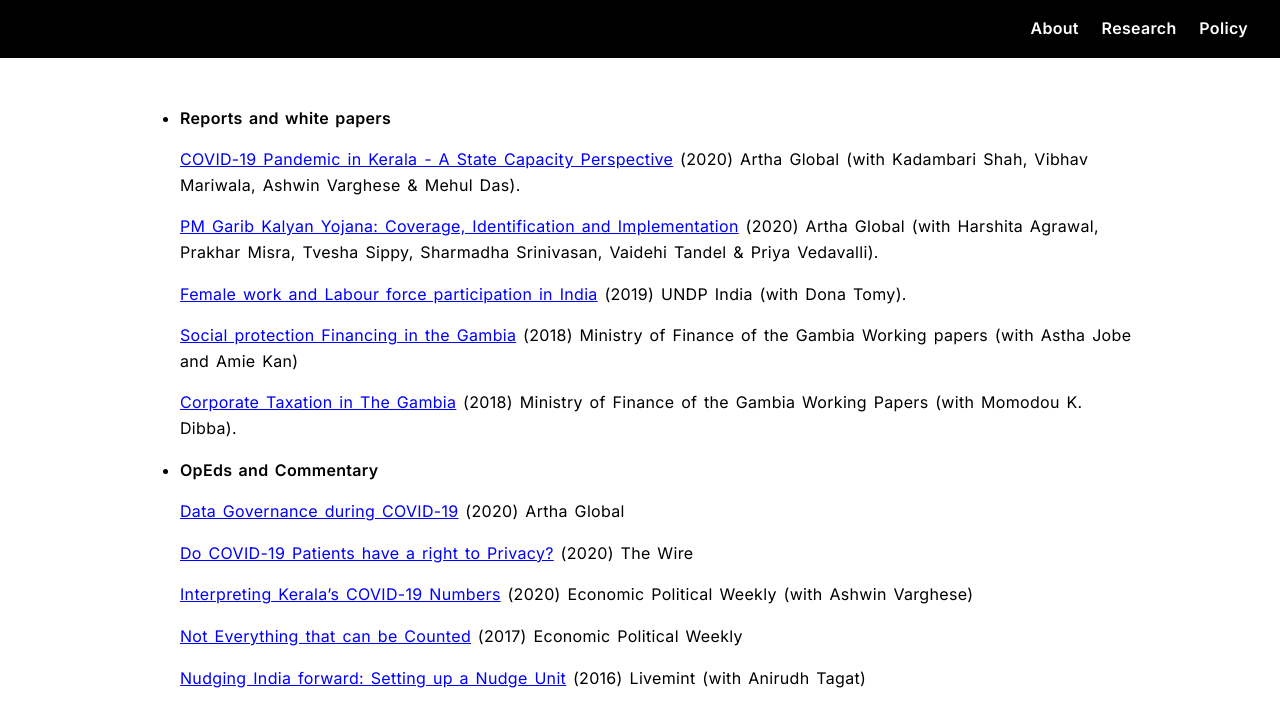
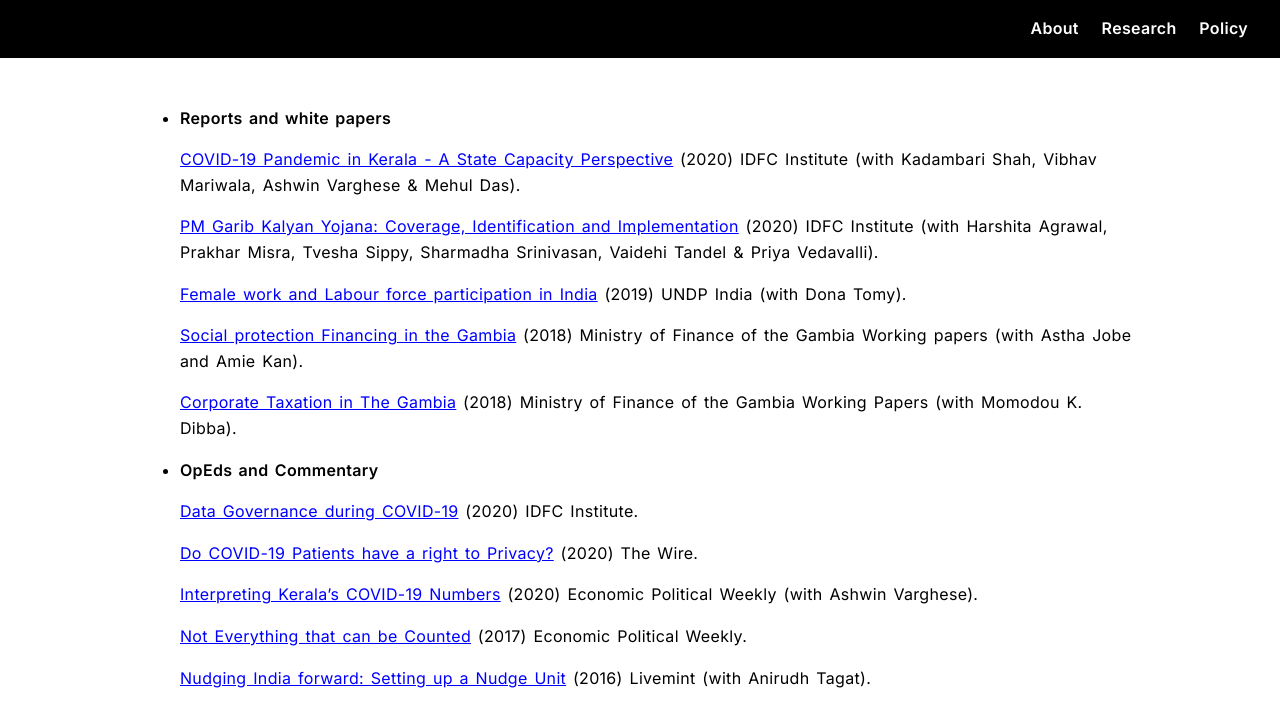
Before and after one commit to snehapmenon/snehapmenon.github.io, a Jekyll site: the page built from policy.md, in a window 1280 px wide. Shown: the top 727 px of the page. Built offline with Jekyll 4.4.1, drawn with Linux system fonts in a browser that asks for light colours.

Commit message:
Update policy.md

```diff
--- a/policy.md
+++ b/policy.md
@@ -7,25 +7,25 @@ permalink: /policy.html
 
 - **Reports and white papers**
 
-  <a href="https://artha.global/working-paper/the-first-wave-of-covid-19-in-kerala-a-state-capacity-perspective/" style="color: blue; " target="_blank"  rel="noopener noreferrer" >COVID-19 Pandemic in Kerala - A State Capacity Perspective</a> (2020) Artha Global (with Kadambari Shah, Vibhav Mariwala, Ashwin Varghese & Mehul Das).
+  <a href="https://artha.global/working-paper/the-first-wave-of-covid-19-in-kerala-a-state-capacity-perspective/" style="color: blue; " target="_blank"  rel="noopener noreferrer" >COVID-19 Pandemic in Kerala - A State Capacity Perspective</a> (2020) IDFC Institute (with Kadambari Shah, Vibhav Mariwala, Ashwin Varghese & Mehul Das).
 
-  <a href="https://artha.global/working-paper/pm-garib-kalyan-yojana-coverage-identification-and-implementation/" style="color: blue; " target="_blank"  rel="noopener noreferrer" >PM Garib Kalyan Yojana: Coverage, Identification and Implementation</a> (2020) Artha Global (with Harshita Agrawal, Prakhar Misra, Tvesha Sippy, Sharmadha Srinivasan, Vaidehi Tandel & Priya Vedavalli).
+  <a href="https://artha.global/working-paper/pm-garib-kalyan-yojana-coverage-identification-and-implementation/" style="color: blue; " target="_blank"  rel="noopener noreferrer" >PM Garib Kalyan Yojana: Coverage, Identification and Implementation</a> (2020) IDFC Institute (with Harshita Agrawal, Prakhar Misra, Tvesha Sippy, Sharmadha Srinivasan, Vaidehi Tandel & Priya Vedavalli).
 
   <a href="https://www.undp.org/sites/g/files/zskgke326/files/migration/in/Women-at-Work-Report.pdf" style="color: blue; " target="_blank"  rel="noopener noreferrer" >Female work and Labour force participation in India</a> (2019) UNDP India (with Dona Tomy).
 
-  <a href="https://mofea.gov.gm/wp-content/uploads/2024/03/Social-Protection-Financing-In-The-Gambia-working-Paper-2.pdf" style="color: blue; " target="_blank"  rel="noopener noreferrer" >Social protection Financing in the Gambia</a> (2018) Ministry of Finance of the Gambia Working papers (with Astha Jobe and Amie Kan)
+  <a href="https://mofea.gov.gm/wp-content/uploads/2024/03/Social-Protection-Financing-In-The-Gambia-working-Paper-2.pdf" style="color: blue; " target="_blank"  rel="noopener noreferrer" >Social protection Financing in the Gambia</a> (2018) Ministry of Finance of the Gambia Working papers (with Astha Jobe and Amie Kan).
 
   <a href="https://mofea.gov.gm/wp-content/uploads/2024/03/Corporate-Income-Taxation-in-The-Gambia-2018-working-Paper-1-.pdf" style="color: blue; " target="_blank"  rel="noopener noreferrer" >Corporate Taxation in The Gambia</a> (2018) Ministry of Finance of the Gambia Working Papers (with Momodou K. Dibba).
 
 
  - **OpEds and Commentary**
 
-   <a href="https://artha.global/blog/?user_post[]=sneha_p" style="color: blue; " target="_blank"  rel="noopener noreferrer" >Data Governance during COVID-19</a> (2020) Artha Global
+   <a href="https://artha.global/blog/?user_post[]=sneha_p" style="color: blue; " target="_blank"  rel="noopener noreferrer" >Data Governance during COVID-19</a> (2020) IDFC Institute.
 
-   <a href="https://science.thewire.in/health/do-indias-covid-19-patients-have-a-right-to-privacy/" style="color: blue; " target="_blank"  rel="noopener noreferrer" >Do COVID-19 Patients have a right to Privacy?</a> (2020) The Wire
+   <a href="https://science.thewire.in/health/do-indias-covid-19-patients-have-a-right-to-privacy/" style="color: blue; " target="_blank"  rel="noopener noreferrer" >Do COVID-19 Patients have a right to Privacy?</a> (2020) The Wire.
 
-   <a href="https://www.epw.in/engage/article/interpreting-keralas-covid-19-numbers" style="color: blue; " target="_blank"  rel="noopener noreferrer" >Interpreting Kerala’s COVID-19 Numbers</a> (2020) Economic Political Weekly (with Ashwin Varghese)
+   <a href="https://www.epw.in/engage/article/interpreting-keralas-covid-19-numbers" style="color: blue; " target="_blank"  rel="noopener noreferrer" >Interpreting Kerala’s COVID-19 Numbers</a> (2020) Economic Political Weekly (with Ashwin Varghese).
 
-   <a href="https://www.epw.in/journal/2017/32/commentary/not-everything-can-be-counted-counted.html" style="color: blue; " target="_blank"  rel="noopener noreferrer" > Not Everything that can be Counted</a> (2017) Economic Political Weekly
+   <a href="https://www.epw.in/journal/2017/32/commentary/not-everything-can-be-counted-counted.html" style="color: blue; " target="_blank"  rel="noopener noreferrer" > Not Everything that can be Counted</a> (2017) Economic Political Weekly.
 
-   <a href="https://www.livemint.com/Politics/nlDZwTwdUE1nZqPRxORHeJ/Nudging-India-forward-Setting-up-a-nudge-unit.html" style="color: blue; " target="_blank"  rel="noopener noreferrer" >Nudging India forward: Setting up a Nudge Unit</a> (2016) Livemint (with Anirudh Tagat)
+   <a href="https://www.livemint.com/Politics/nlDZwTwdUE1nZqPRxORHeJ/Nudging-India-forward-Setting-up-a-nudge-unit.html" style="color: blue; " target="_blank"  rel="noopener noreferrer" >Nudging India forward: Setting up a Nudge Unit</a> (2016) Livemint (with Anirudh Tagat).
```
